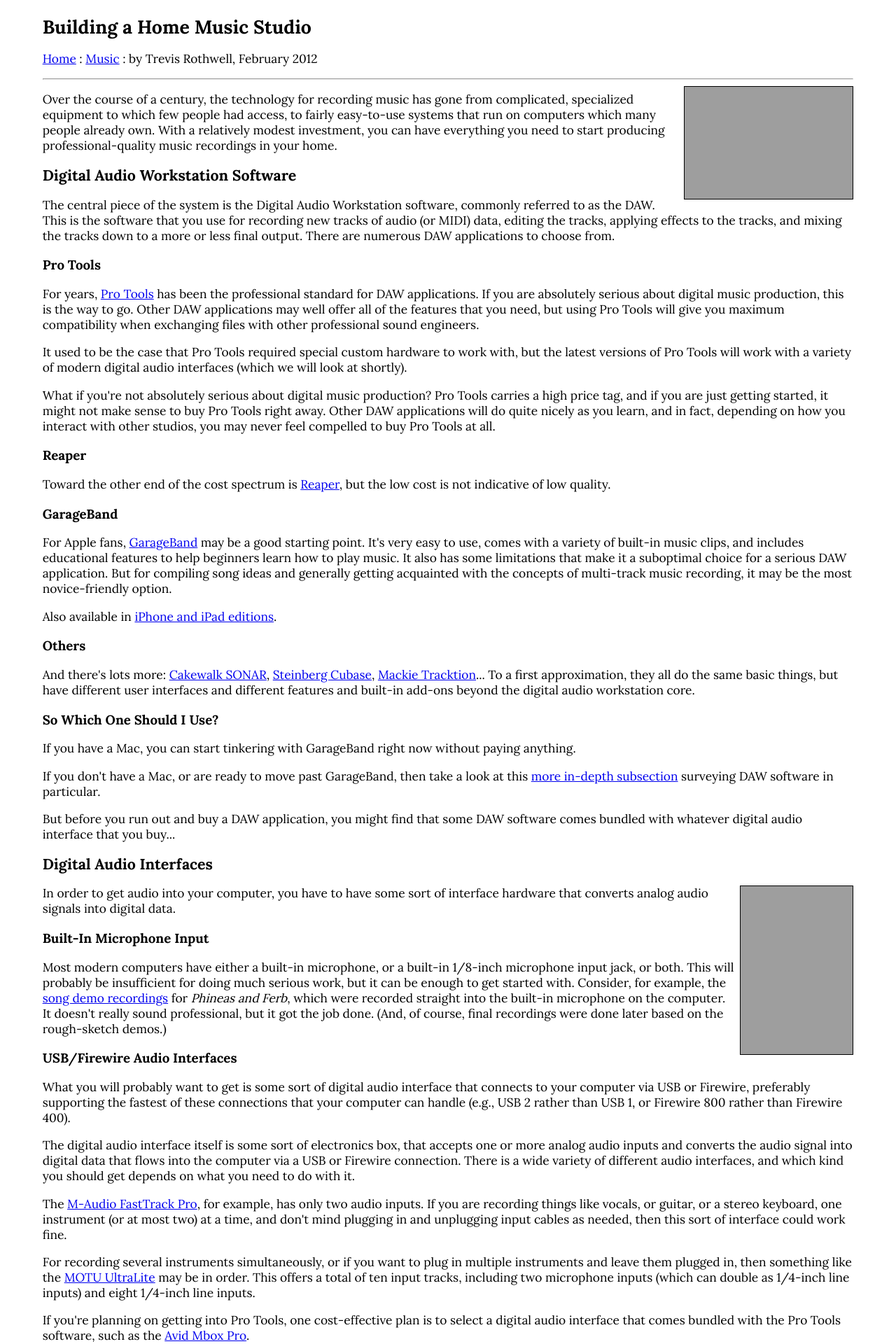
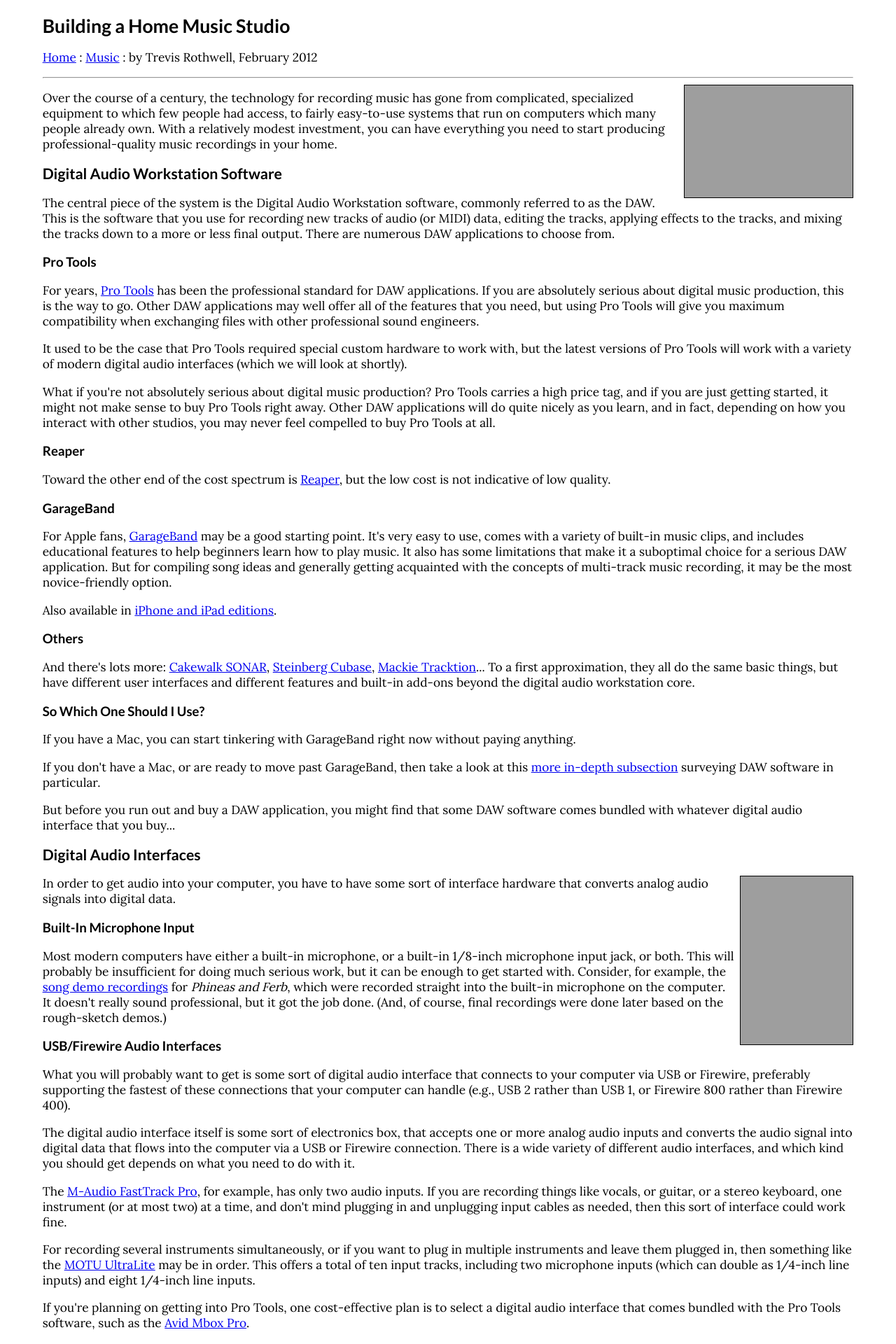
Before and after one commit to tjr/tjr.github.com, a Jekyll site: the page music/building-a-home-music-studio.html, which Jekyll copies as it is, in a window 1280 px wide. Shown: the top 1920 px of the page at 70% size. Built offline with Jekyll 4.4.1, drawn with Linux system fonts in a browser that asks for light colours; some web fonts are replaced; grey boxes are pictures that could not be loaded.

Commit message:
Update css/traditional.css

```diff
--- a/css/traditional.css
+++ b/css/traditional.css
@@ -7,7 +7,7 @@
 @import url(http://fonts.googleapis.com/css?family=Open+Sans:400,600);
 */
 
-@import url(http://fonts.googleapis.com/css?family=Sorts+Mill+Goudy:400,400italic);
+@import url(http://fonts.googleapis.com/css?family=Lato:700);
 
 @import url(http://fonts.googleapis.com/css?family=Lora:400,700);
 
@@ -38,12 +38,12 @@ h4 { font-size: 12pt;}
 h5 { font-size: 10pt;}
 h6 { font-size: 8pt;}
 
-ah1 { font-family: "Asap"; font-weight: 500;}
-ah2 { font-family: "Asap"; font-weight: 500;}
-ah3 { font-family: "Asap"; font-weight: 500;}
-ah4 { font-family: "Asap"; font-weight: 500;}
-ah5 { font-family: "Asap"; font-weight: 500;}
-ah6 { font-family: "Asap"; font-weight: 500;}
+h1 { font-family: "Lato"; font-weight: 700;}
+h2 { font-family: "Lato"; font-weight: 700;}
+h3 { font-family: "Lato"; font-weight: 700;}
+h4 { font-family: "Lato"; font-weight: 700;}
+h5 { font-family: "Lato"; font-weight: 700;}
+h6 { font-family: "Lato"; font-weight: 700;}
 
 
 /* new fonts and styles, august 2012 */
```
